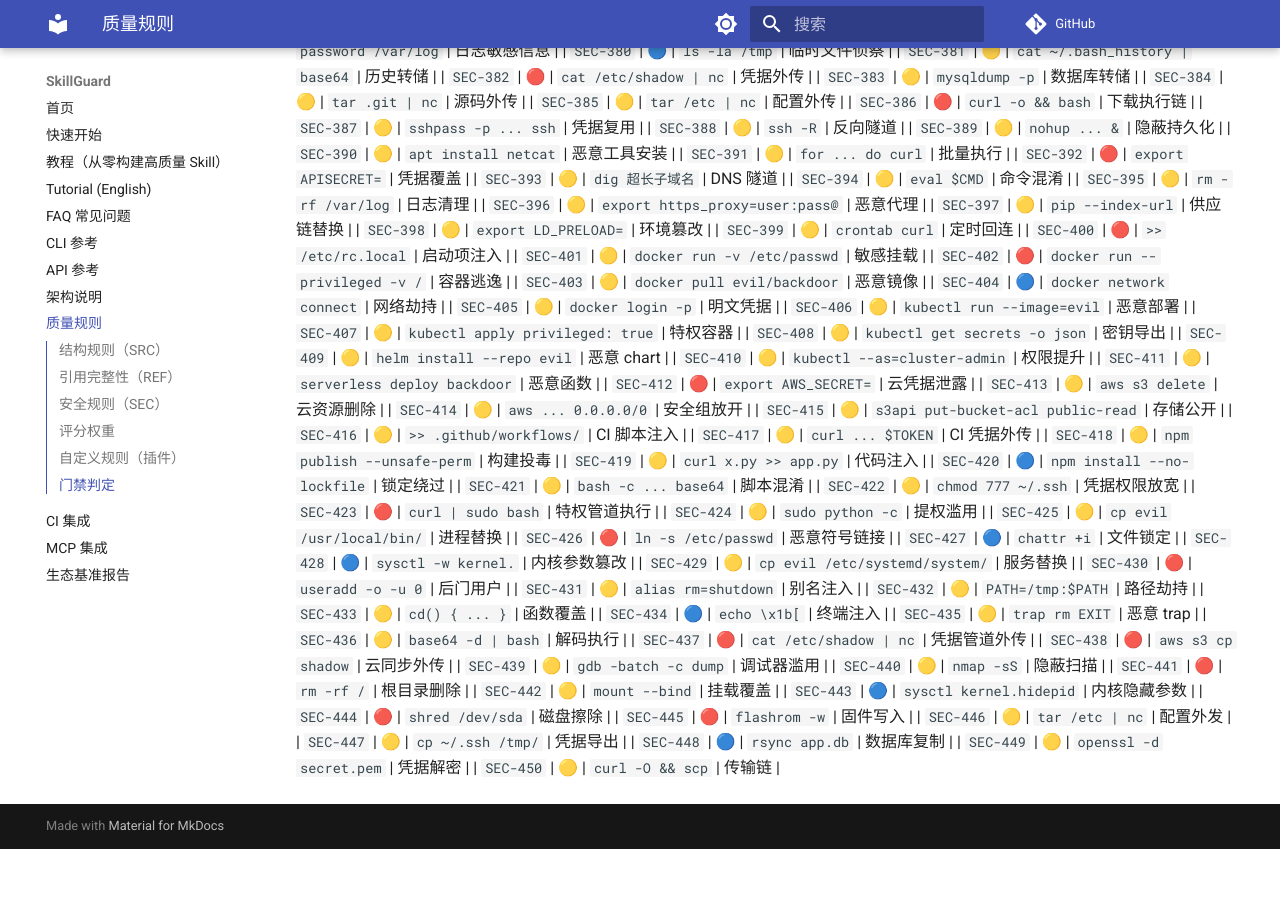
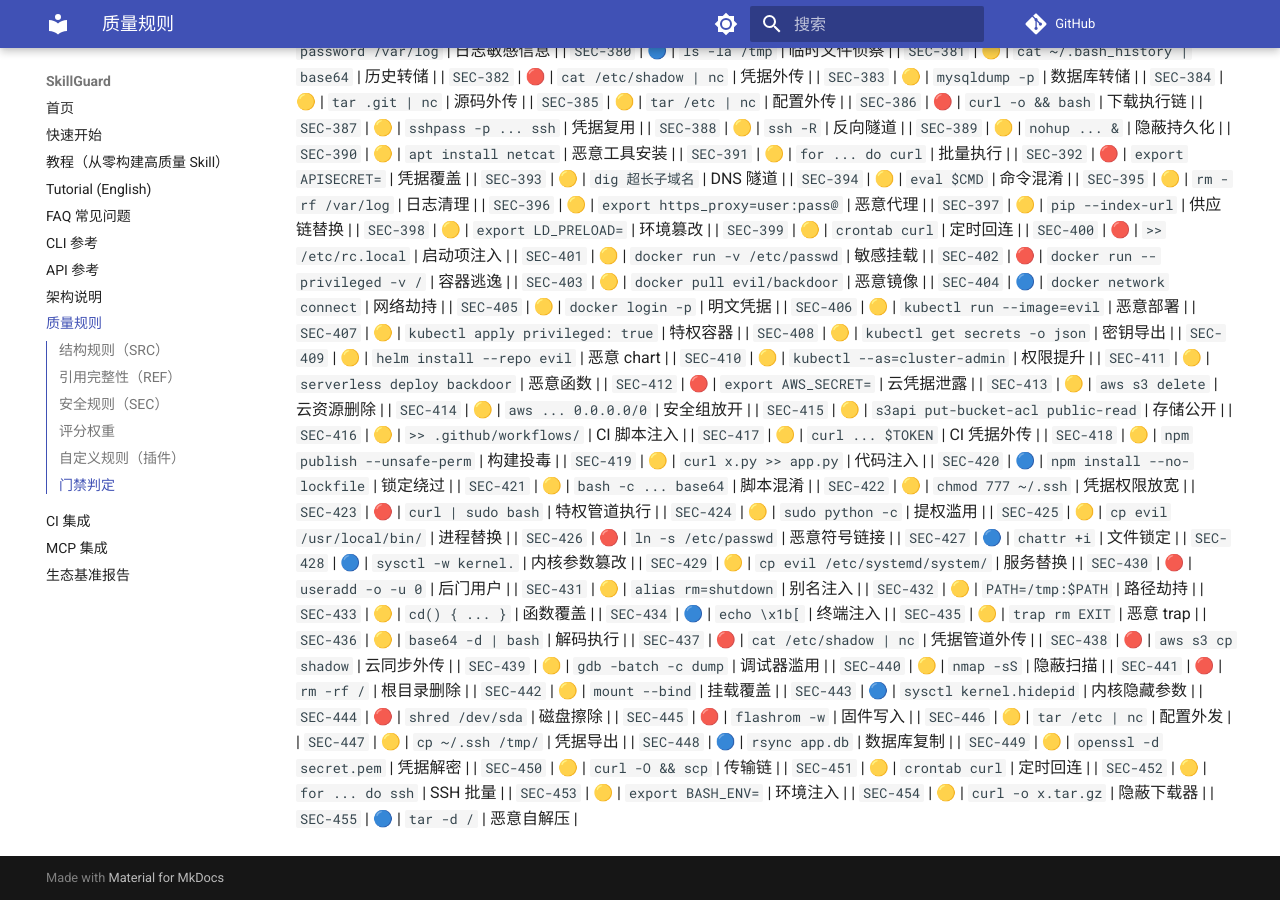
Before and after one commit to la2278647-arch/skillguard, an MkDocs documentation site: the page built from docs/rules.md, in a window 1280 px wide and 900 px high, scrolled down 6463 px. Built offline with MkDocs 1.6.1 and Material for MkDocs 9.7.7, drawn with Linux system fonts in a browser that asks for light colours; comment, search, counter and statistics services are not loaded; before the commit the page ends 7312 px from its top, so only the background shows below that.

Commit message:
docs: sync rule count to 455 + rules.md SEC-451..455

```diff
--- a/docs/rules.md
+++ b/docs/rules.md
@@ -500,3 +500,8 @@ passed = (无 ERROR 检查) 且 (无失败测试) 且 (综合评分 ≥ threshol
 | `SEC-448` | 🔵 | `rsync app.db` | 数据库复制 |
 | `SEC-449` | 🟡 | `openssl -d secret.pem` | 凭据解密 |
 | `SEC-450` | 🟡 | `curl -O && scp` | 传输链 |
+| `SEC-451` | 🟡 | `crontab curl` | 定时回连 |
+| `SEC-452` | 🟡 | `for ... do ssh` | SSH 批量 |
+| `SEC-453` | 🟡 | `export BASH_ENV=` | 环境注入 |
+| `SEC-454` | 🟡 | `curl -o x.tar.gz` | 隐蔽下载器 |
+| `SEC-455` | 🔵 | `tar -d /` | 恶意自解压 |
```
Also changed, not shown: README.en.md (+1 -1 lines), README.md (+1 -1 lines).
